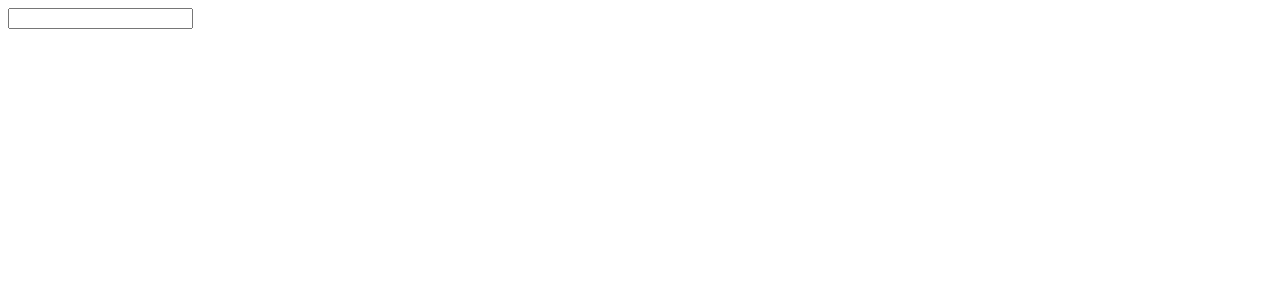
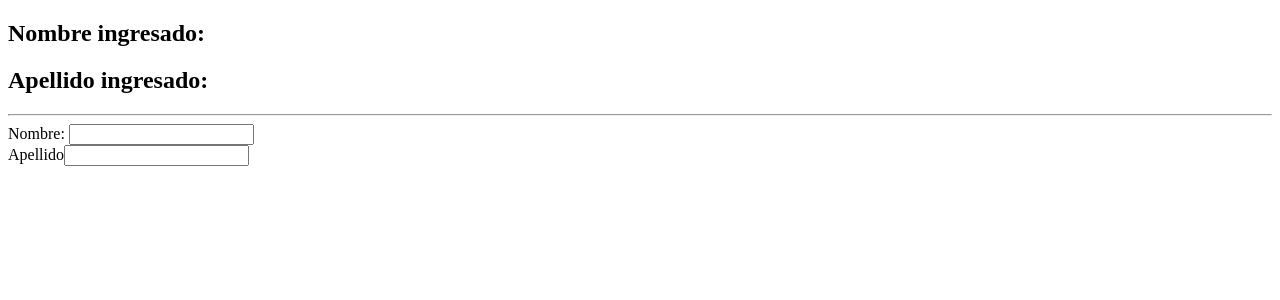
Before and after one commit to alfarofernando/React_Course, a React (Vite) app in the folder reactcourse/: page / in a window 1280 px wide. Shown: the top 300 px of the page. Built offline with nearby package versions, Linux system fonts and the light colour scheme.

Commit message:
handlng multiple inputs

```diff
--- a/reactcourse/src/components/Form.jsx
+++ b/reactcourse/src/components/Form.jsx
@@ -1,30 +1,44 @@
 import { useState } from "react";
 
 export default function Form(){
-
-    //en react el value de los forms deben ser manejados por estados
-    //por lo que usaremos el atributo onChange en el input para manejar los cambios
- /*    function handleChange(e){
-        console.log(e.target.value);
-    } */
-    // y crearemos un estado para cambiar el value del input
-    const [name,setName] = useState("");
-    /*
-    function demo(e){
-        return handleChange(e);
-    }
- */
-    //finalmente simplificamos el codigo para que dentro del atributo onChange
-    //con una funcion flecha con el objeto evento de parametro
-    //setiemos el nombre llamando a ese objeto con target.value y lo pasemos
-    //a la variable del estado name
+    //para manejar eventos en multiples inputs lo que se puede hacer es
+    // crear un objeto en el state con los corchetes e indicando
+    //las propiedades que va a poseer dicho objeto
+    const [name,setName] = useState({firstName:"" , lastName:""});
+    // y para capturar la informacion que ingresa por el form
+    // hay que tener en cuenta que setName ahora va a recibir valores para dos propiedades
+    // diferentes de un mismo objeto por lo que hay que indicarle en que propiedad
+    // se va a almacenar el input
+    // tambien para mantener lo capturado anteriormente por uno u otro input
+    // se coloca entre llaves ...objeto, propiedadAModificar
+    // para indicarle al estado
+    //que no importa las propiedades que tengo el objeto en cuestion
+    // solo vamos a estar modificando una propiedad en concreto
+    // esto hace que no tengamos que llamar a todas las pripiedades para cambiar una sola
     return (
         <div>
+
+            <h2>Nombre ingresado: {name.firstName}</h2>
+            <h2>Apellido ingresado: {name.lastName}</h2>
+            <hr/>
             <form action="">
-                <input
-                    onChange={(e)=>setName(e.target.value)}
+               Nombre: <input
+                    onChange={
+                        (e)=>setName(
+                            {...name , firstName:e.target.value}
+
+                        )}
                     type="text"
-                    value={name} />
+                    value={name.firstName}
+                /><br/>
+                Apellido<input
+                    onChange={
+                        (e)=>setName(
+                            {...name, lastName:e.target.value}
+                        )}
+                    type="text"
+                    value={name.lastName}
+                />
             </form>
         </div>
     );
```
